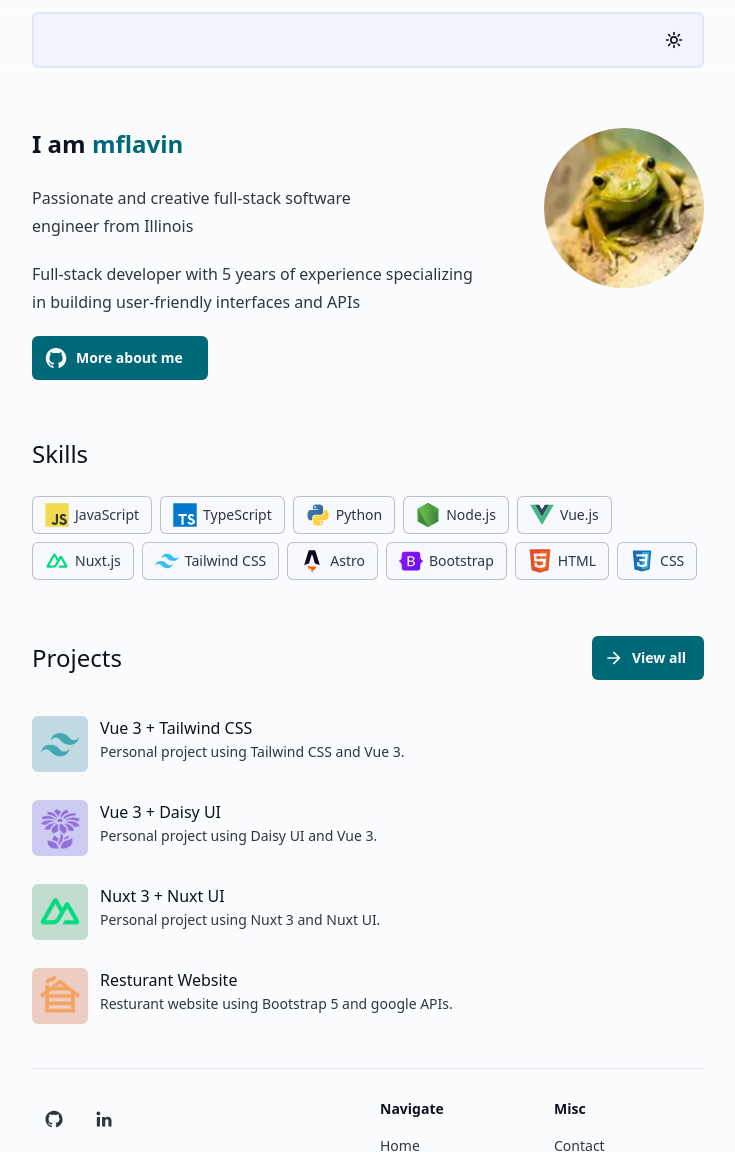
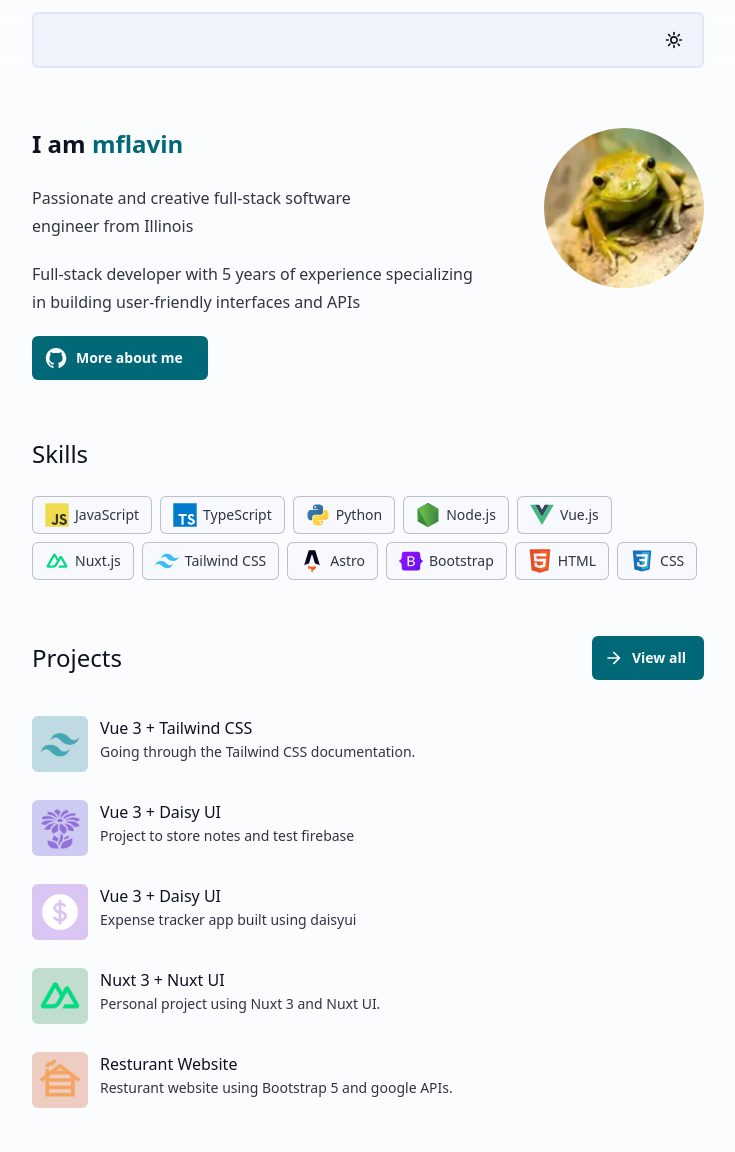
Before and after one commit to mflavin/mflavin.github.io, an Astro site: page / in a window 1280 px wide. Shown: the top 1152 px of the page, without its empty margins (272-1007 px from the left). Built offline with nearby package versions, Linux system fonts and the light colour scheme; Astro itself is replaced by a stand-in of ours.

Commit message:
Add expense tracker app using daisyui

```diff
--- a/src/pages/index.astro
+++ b/src/pages/index.astro
@@ -16,6 +16,7 @@ import Section from "../components/Section.astro";
 // Images
 import cabinImage from "../images/cabin.webp";
 import daisyuiImage from "../images/daisyui.webp";
+import expenseImage from "../images/expense.webp";
 import meImage from "../images/me.webp";
 import nuxtImage from "../images/nuxt.webp";
 import tailwindImage from "../images/tailwind.webp";
@@ -39,17 +40,25 @@ const projects = [
     title: "Vue 3 + Tailwind CSS",
     href: "/v3tw",
     alt: "Tailwind CSS Logo",
-    description: "Personal project using Tailwind CSS and Vue 3.",
+    description: "Going through the Tailwind CSS documentation.",
     src: tailwindImage,
     className: "bg-cyan-700/25",
   },
   {
     title: "Vue 3 + Daisy UI",
-    href: "https://spectacular-cascaron-b8176d.netlify.app/noteslist",
+    href: "/vue-base/noteslist",
     alt: "Daisy UI Logo",
-    description: "Personal project using Daisy UI and Vue 3.",
+    description: "Project to store notes and test firebase",
     src: daisyuiImage,
     className: "bg-indigo-700/25",
+  },
+  {
+    title: "Vue 3 + Daisy UI",
+    href: "/daisyui",
+    alt: "Daisy UI Logo",
+    description: "Expense tracker app built using daisyui",
+    src: expenseImage,
+    className: "bg-purple-700/25",
   },
   {
     title: "Nuxt 3 + Nuxt UI",
--- a/src/styles/input.css
+++ b/src/styles/input.css
@@ -1,5 +1,3 @@
-/* npx tailwindcss build -i css/input.css -o css/build.css --minify */
-
 @tailwind base;
 @tailwind components;
 @tailwind utilities;
```
Also changed, not shown: src/images/expense.webp (added).
